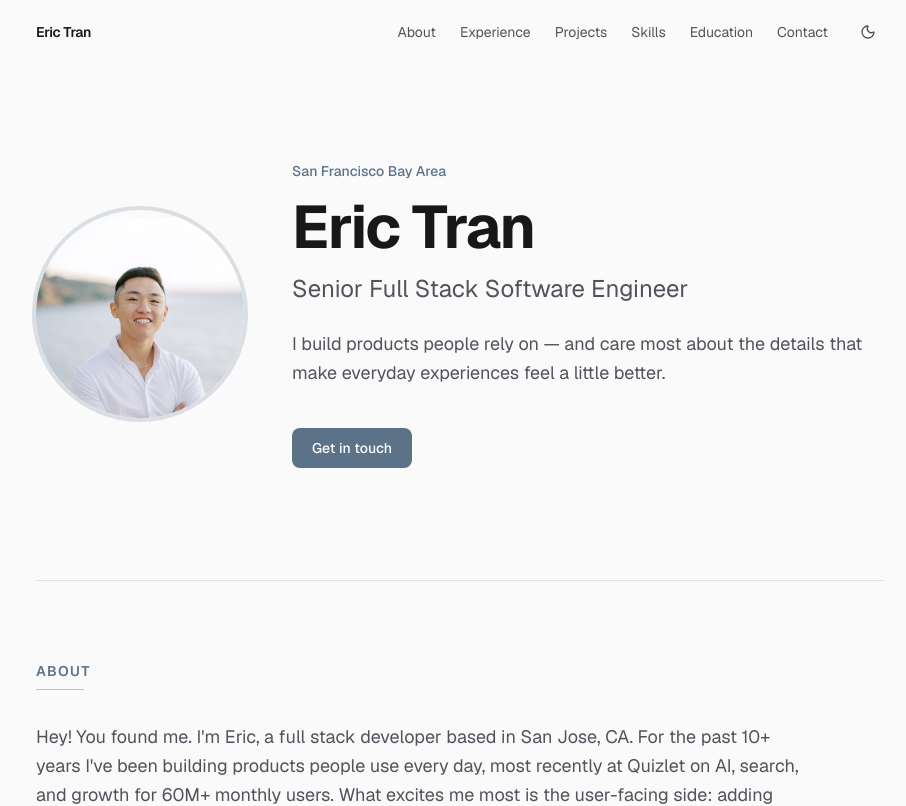
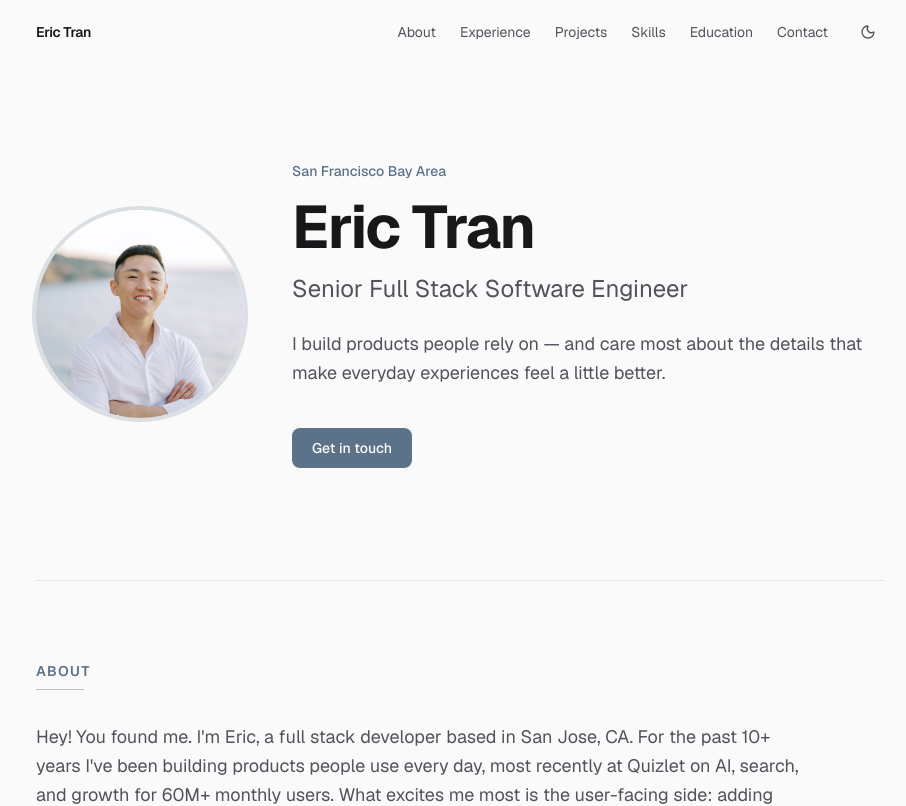
Before and after one commit to etran04/etran04.github.io, a Next.js app: page / in a window 1280 px wide. Shown: the top 806 px of the page, without its empty margins (180-1086 px from the left). Built offline with nearby package versions, Linux system fonts and the light colour scheme.

Commit message:
fix bug: profile pic was shifted down instead of up

```diff
--- a/components/sections/hero.tsx
+++ b/components/sections/hero.tsx
@@ -11,7 +11,7 @@
             src="/profile.png"
             alt={`Portrait of ${resume.name}`}
             fill
-            className="object-cover object-[center_-10%]"
+            className="object-cover object-[center_22%]"
             priority
           />
         </div>
```
